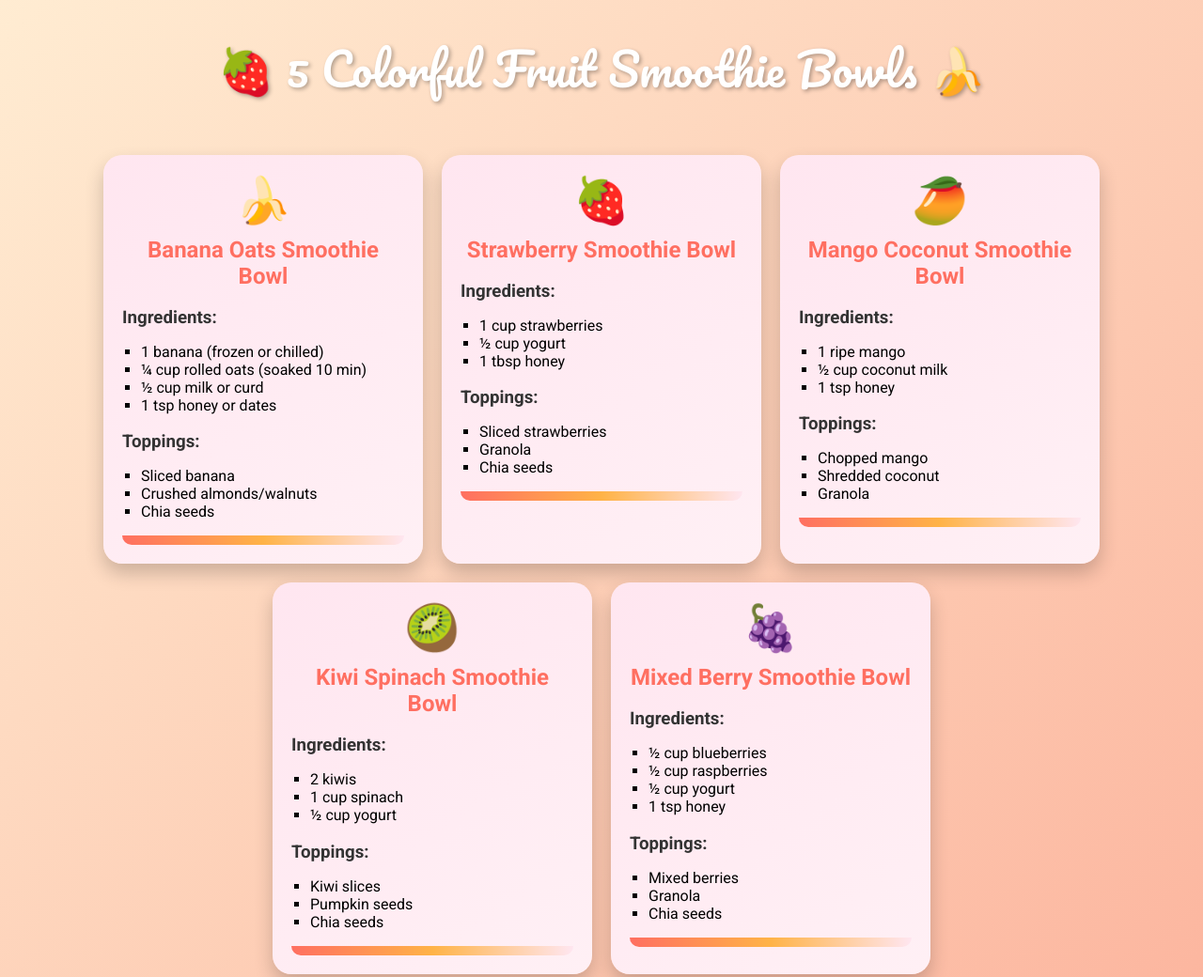
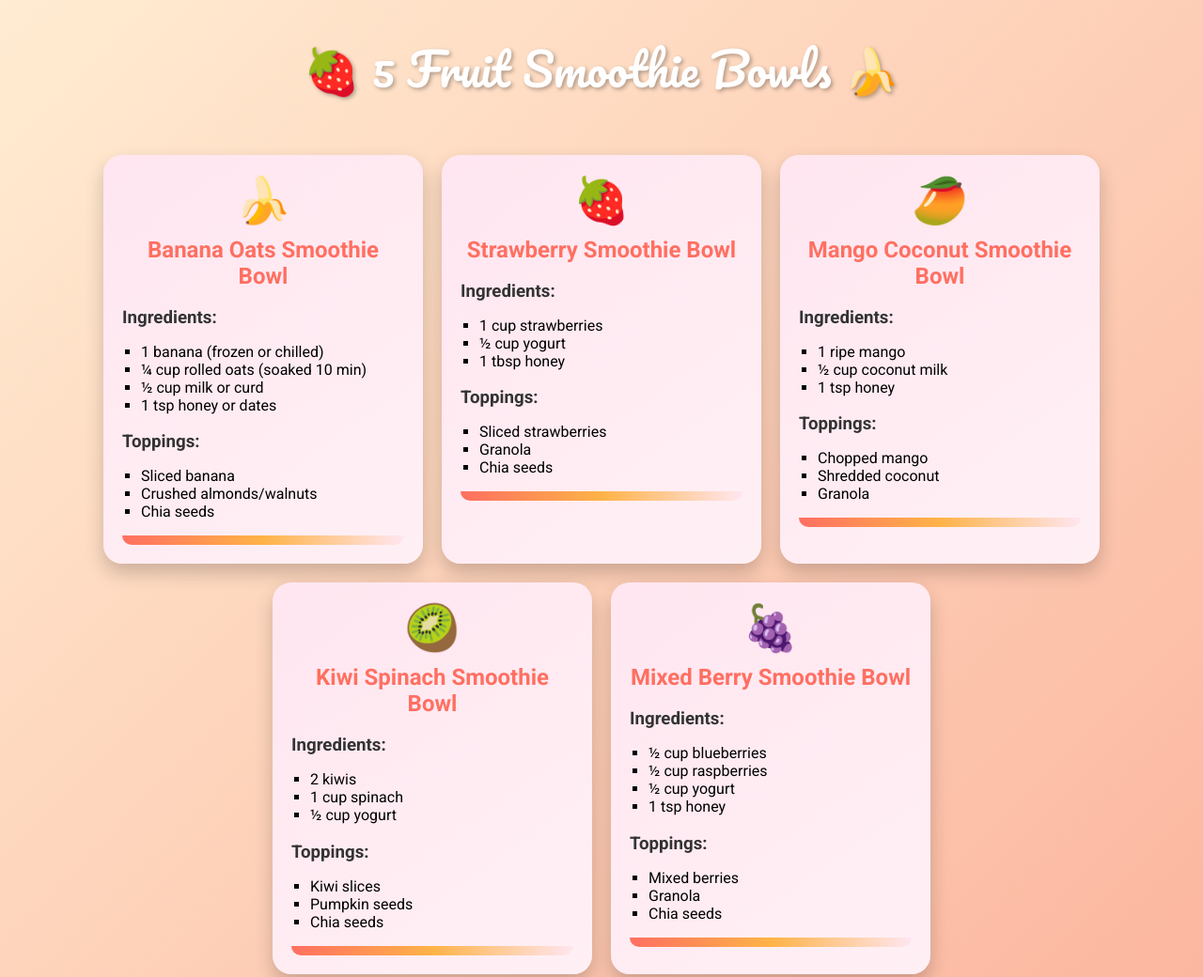
Before and after one commit to Aishwarya897/Fruit-Smoothie-Bowls, a plain HTML site: page index.html in a window 1280 px wide. Shown: the top 1040 px of the page at 94% size. Drawn offline with Linux system fonts and the light colour scheme.

Commit message:
Update index.html

```diff
--- a/index.html
+++ b/index.html
@@ -82,7 +82,7 @@
 </head>
 <body>
 
-<header>🍓 5 Colorful Fruit Smoothie Bowls 🍌</header>
+<header>🍓 5 Fruit Smoothie Bowls 🍌</header>
 
 <div class="container">
 
```
